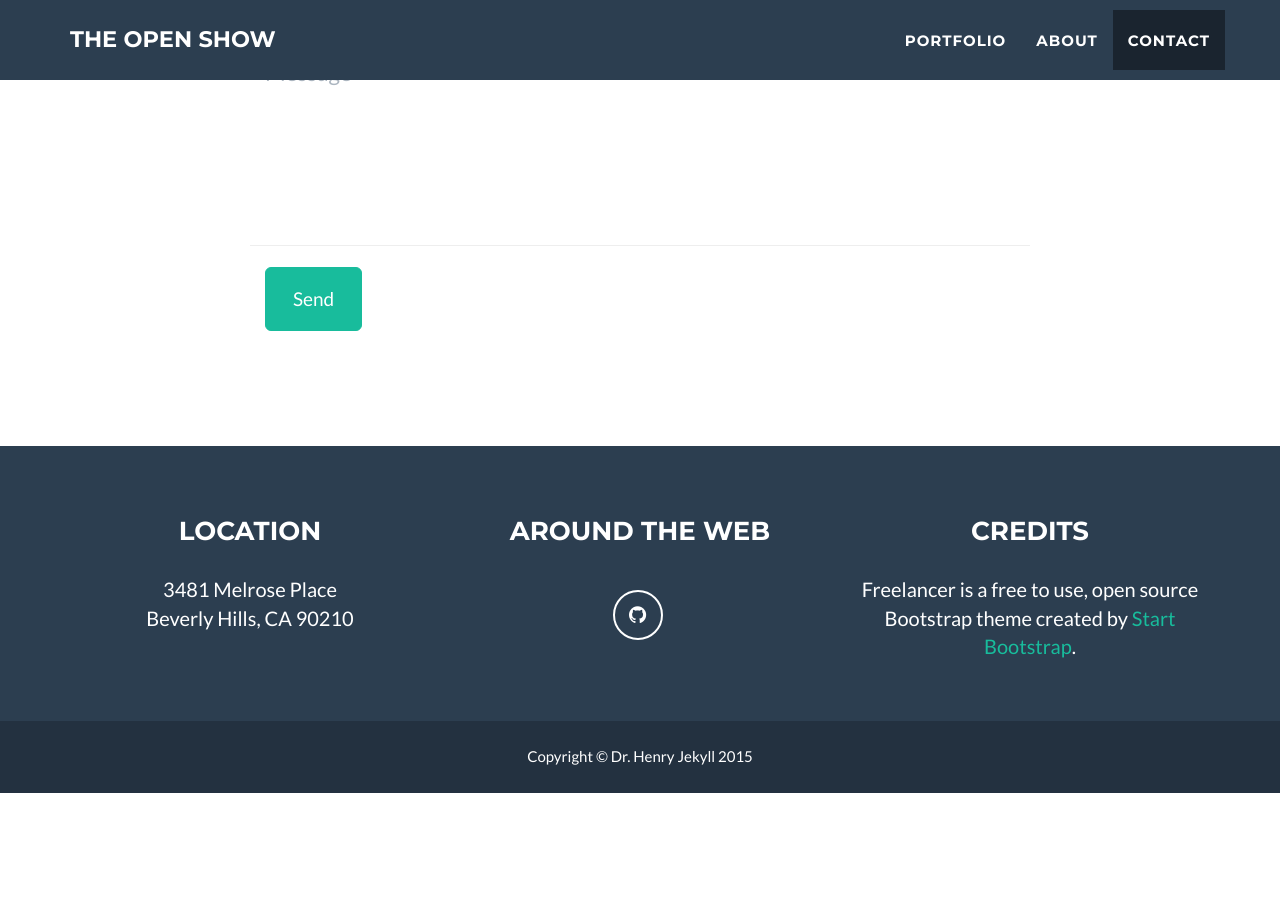
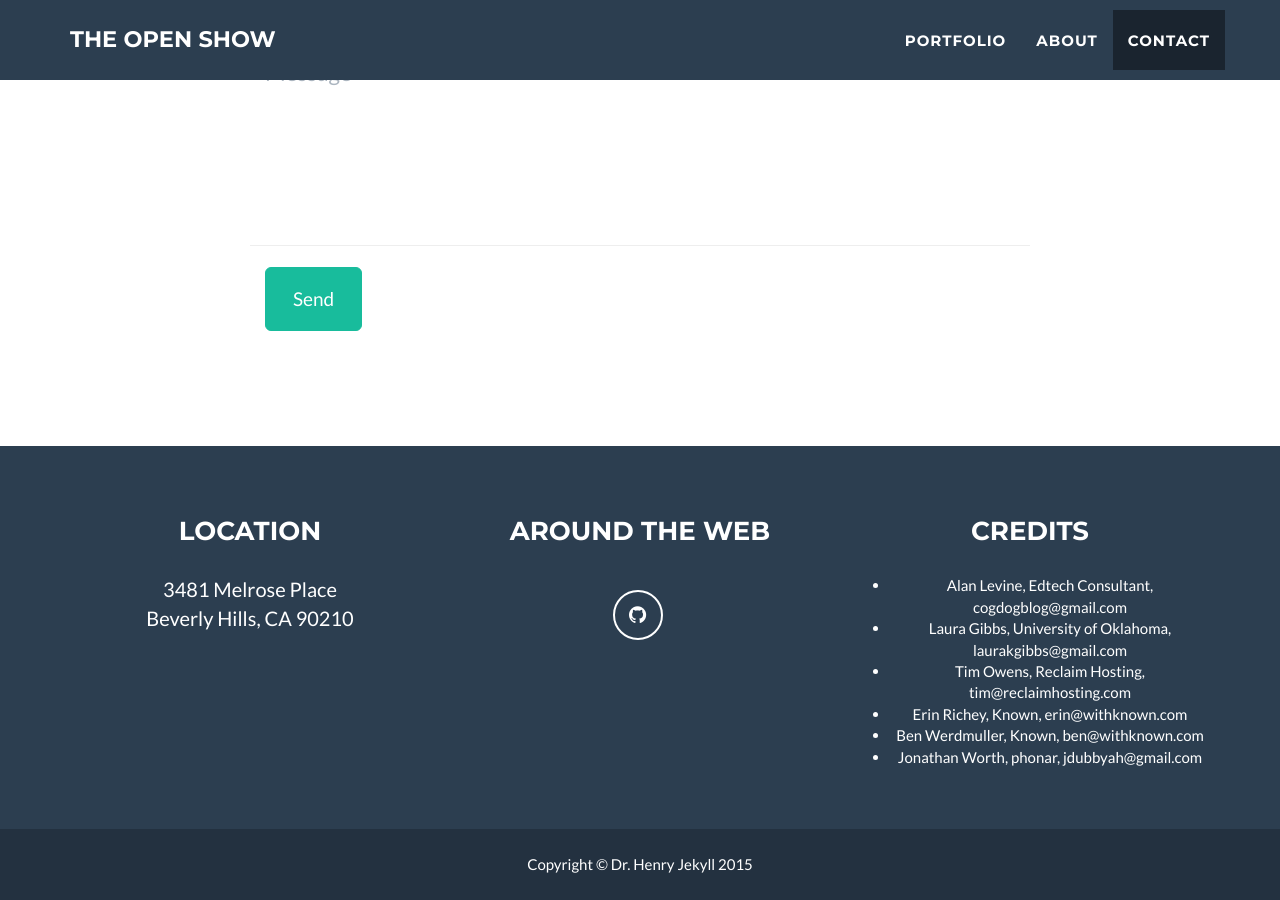
Before and after one commit to timmmmyboy/connectedlearning.tools, a Jekyll site: the page built from index.html, in a window 1280 px wide and 900 px high, scrolled down 2592 px. Built offline with Jekyll 4.4.1, drawn with Linux system fonts in a browser that asks for light colours; before the commit the page ends 3385 px from its top, so only the background shows below that.

Commit message:
Add Credits

```diff
--- a/_config.yml
+++ b/_config.yml
@@ -1,7 +1,7 @@
 # Site settings
 title: The Open Show
 email: your-email@domain.com
-url: https://example.github.io
+url: https://github.com/timmmmyboy/connectedlearning.tools
 description: "Write an awesome description for your new site here. You can edit this line in _config.yml. It will appear in your document head meta (for Google search results) and in your feed.xml site description."
 
 # Contact form: comment the line below if you want to stick with the default PHP contact form
@@ -31,7 +31,12 @@ address:
   - line: Beverly Hills, CA 90210
 
 # Credits content
-credits: 'Freelancer is a free to use, open source Bootstrap theme created by <a href="http://startbootstrap.com">Start Bootstrap</a>.'
+credits: '<ul><li>Alan Levine, Edtech Consultant, cogdogblog@gmail.com</li>
+<li>Laura Gibbs, University of Oklahoma, laurakgibbs@gmail.com</li>
+<li>Tim Owens, Reclaim Hosting, tim@reclaimhosting.com</li>
+<li>Erin Richey, Known, erin@withknown.com</li>
+<li>Ben Werdmuller, Known, ben@withknown.com</li>
+<li>Jonathan Worth, phonar, jdubbyah@gmail.com</li></ul>'
 
 # Build settings
 markdown: kramdown
```
